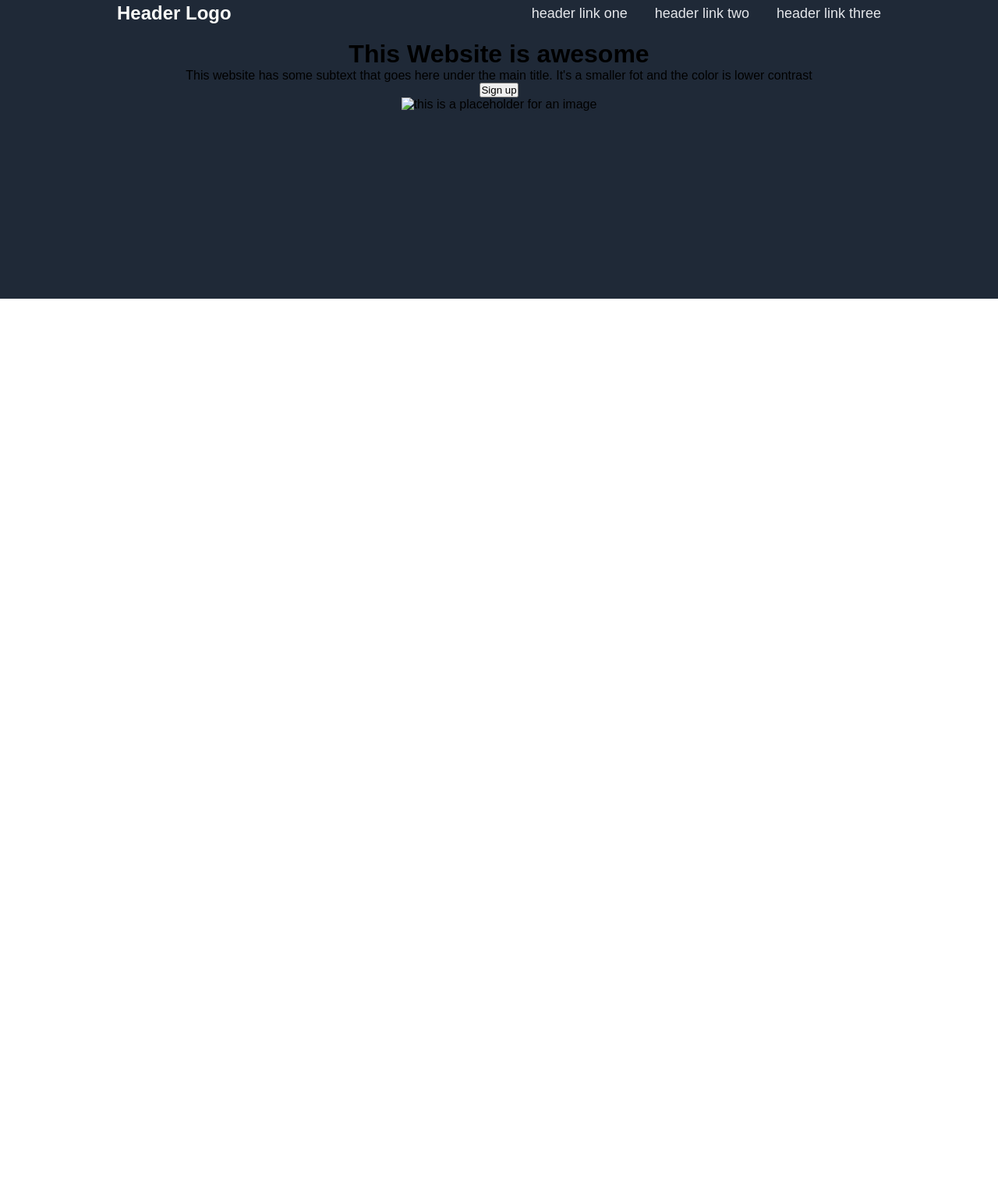
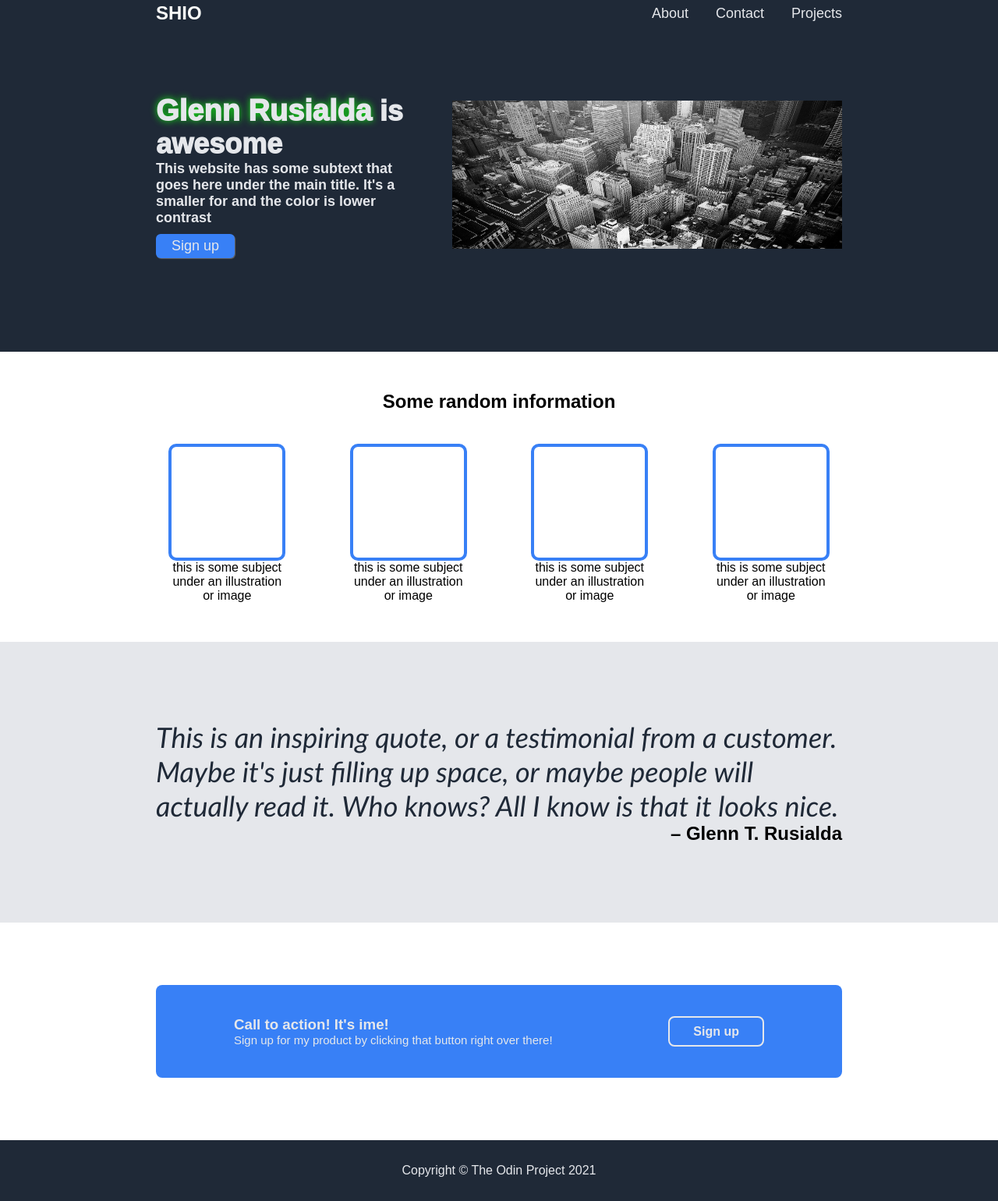
Before and after one commit to grusialda/Landing-Page, a plain HTML site: page index.html in a window 1280 px wide. Shown: the part 17-1557 px from the top of the page at 78% size. Before the commit the page ends 800 px from the top, so only its background shows below. Drawn offline with Linux system fonts and the light colour scheme.

Commit message:
project Landing page - Done

```diff
--- a/index.html
+++ b/index.html
@@ -11,26 +11,77 @@
     <header>
       <nav>
         <ul class="nav">
-          <li id="logo"><a id="logo" href="index.html">Header Logo</a></li>
-          <li><a href="#">header link one</a></li>
-          <li><a href="#">header link two</a></li>
-          <li><a href="#">header link three</a></li>
+          <li id="logo"><a href="index.html">SHIO</a></li>
+          <li><a href="#">About</a></li>
+          <li><a href="#">Contact</a></li>
+          <li><a href="#">Projects</a></li>
         </ul>
       </nav>
 
-      <div>
-        <div>
-          <h1>This Website is awesome</h1>
+      <div class="head-content">
+        <div class="content-left">
+          <h1 class="hero-text"><span> Glenn Rusialda</span> is awesome</h1>
           <p>
             This website has some subtext that goes here under the main title.
-            It's a smaller fot and the color is lower contrast
+            It's a smaller for and the color is lower contrast
           </p>
           <button>Sign up</button>
         </div>
-        <div>
-          <img src="#" alt="this is a placeholder for an image" />
+        <div class="content-right">
+          <img
+            src="./img/pexels-tatiana-fet-1105766 .jpg"
+            alt="this is a placeholder for an image"
+          />
         </div>
       </div>
     </header>
+
+    <section class="main-1">
+      <h2>Some random information</h2>
+
+      <div class="box-container">
+        <div>
+          <div class="box"></div>
+          <p>this is some subject under an illustration or image</p>
+        </div>
+        <div>
+          <div class="box"></div>
+          <p>this is some subject under an illustration or image</p>
+        </div>
+
+        <div>
+          <div class="box"></div>
+          <p>this is some subject under an illustration or image</p>
+        </div>
+        <div>
+          <div class="box"></div>
+          <p>this is some subject under an illustration or image</p>
+        </div>
+      </div>
+    </section>
+
+    <section class="testimony">
+      <p>
+        This is an inspiring quote, or a testimonial from a customer. Maybe it's
+        just filling up space, or maybe people will actually read it. Who knows?
+        All I know is that it looks nice.
+      </p>
+      <p class="author">&#8211; Glenn T. Rusialda</p>
+    </section>
+
+    <section class="call-action">
+      <div class="call">
+        <div class="call-item">
+          <h3>Call to action! It's ime!</h3>
+          <p>
+            Sign up for my product by clicking that button right over there!
+          </p>
+        </div>
+        <button class="sign-up">Sign up</button>
+      </div>
+    </section>
+    <footer>
+      <p>Copyright &#169; The Odin Project 2021</p>
+    </footer>
   </body>
 </html>
--- a/style.css
+++ b/style.css
@@ -4,11 +4,15 @@
   box-sizing: border-box;
   font-family: Arial, Helvetica, sans-serif;
 }
+
+/* header nav */
+
 header {
   background: #1f2937;
-  height: 400px;
+  /* height: 450px; */
   text-align: center;
-  padding: 0 150px;
+  padding: 0 200px;
+  padding-bottom: 50px;
 }
 
 .nav > li,
@@ -21,14 +25,172 @@ a {
 .nav {
   display: flex;
   align-items: center;
+  justify-content: flex-start;
   padding: 20px 0;
-  margin: auto;
+
   gap: 35px;
 }
 
-#logo {
+#logo > a {
   font-size: 24px;
   font-weight: bold;
   color: #f9faf8;
+}
+#logo {
   margin-right: auto;
 }
+
+/*  */
+.head-content {
+  font-size: 18px;
+  font-weight: bolder;
+  color: #e5e7eb;
+  margin: 70px 0;
+  gap: 50px;
+
+  display: flex;
+  justify-content: space-between;
+  align-items: center;
+  /* flex-wrap: wrap; */
+}
+.hero-text {
+  font-size: 36px;
+  font-weight: 1000;
+}
+span {
+  font-size: 38px;
+  text-shadow: 0 0 10px rgb(17, 226, 17);
+}
+
+.content-left {
+  text-align: left;
+  width: 500px;
+}
+
+.content-left > button {
+  background-color: #3880f6;
+  border: none;
+  font-size: 18px;
+  color: #e5e7eb;
+  padding: 5px 20px;
+  border-radius: 6px;
+  margin-top: 10px;
+  box-shadow: 1px 1px 1px rgb(100, 100, 100);
+  cursor: pointer;
+  transition: 0.15s;
+}
+.content-left > button:hover {
+  box-shadow: 0px 0px 5px rgb(100, 100, 100);
+}
+.content-left > button:active {
+  opacity: 0.8;
+}
+
+.content-right > img {
+  height: 190px;
+  width: 500px;
+}
+
+/* secton-main */
+
+.box {
+  height: 150px;
+  width: 150px;
+  border: 4px solid #3880f6;
+  border-radius: 10px;
+}
+section {
+  text-align: center;
+  padding: 50px 200px;
+}
+
+.main-1 {
+  height: 100%;
+  display: flex;
+  flex-direction: column;
+  justify-content: center;
+  align-items: center;
+  gap: 40px;
+}
+.box-container {
+  display: flex;
+  justify-content: space-around;
+  gap: 50px;
+  flex-wrap: wrap;
+}
+.box-container > * {
+  flex: 0;
+}
+
+/* testimonial */
+
+.testimony {
+  background-color: #e5e7eb;
+  padding: 100px 200px;
+}
+.testimony > :nth-child(1) {
+  color: #1f2937;
+
+  font-size: 36px;
+  font-style: italic;
+  font-weight: 0.1rem;
+  font-family: "Trebuchet MS", "Lucida Sans Unicode", "Lucida Grande",
+    "Lucida Sans", Arial, sans-serif;
+  text-align: left;
+}
+.author {
+  text-align: end;
+  font-size: 24px;
+  font-weight: bold;
+}
+/* Call Action */
+
+.call-action {
+  display: flex;
+  justify-content: center;
+}
+.call {
+  background-color: #3880f6;
+  color: #e5e7eb;
+  display: flex;
+  justify-content: space-between;
+
+  padding: 40px 100px;
+  margin: 30px 0;
+  border-radius: 8px;
+
+  width: 900px;
+  flex-wrap: wrap;
+}
+
+.call-item {
+  text-align: left;
+}
+
+.call-item > p {
+  font-size: 15px;
+}
+
+.sign-up {
+  background-color: #3880f6;
+  color: #e5e7eb;
+  padding: 0 30px;
+  font-size: 1rem;
+  font-weight: bold;
+  border: 2px solid #e5e7eb;
+  border-radius: 8px;
+  cursor: pointer;
+  transition: 0.15s;
+}
+
+.sign-up:hover {
+  background-color: #e5e7eb;
+  color: #3880f6;
+}
+
+footer {
+  background-color: #1f2937;
+  color: #e5e7eb;
+  padding: 30px;
+  text-align: center;
+}
```
Also changed, not shown: img/pexels-tatiana-fet-1105766 .jpg (added).
